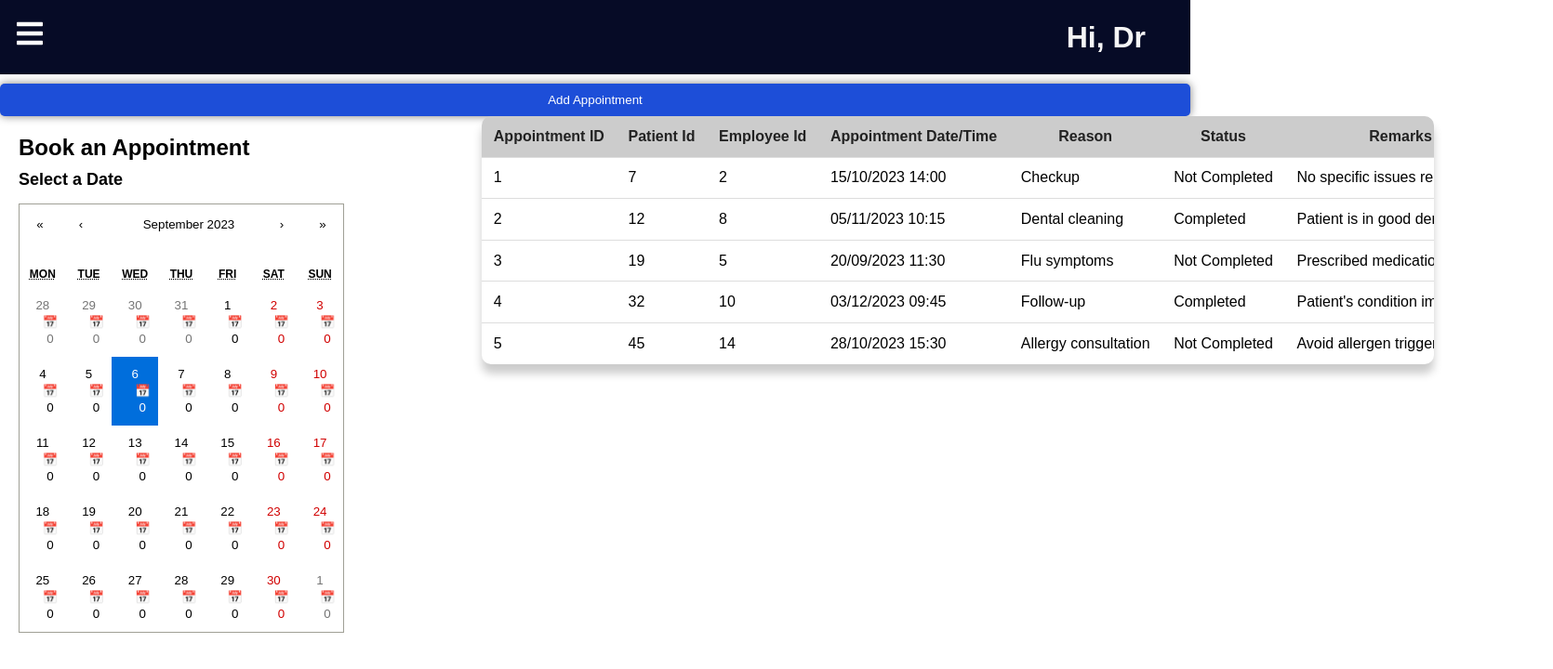
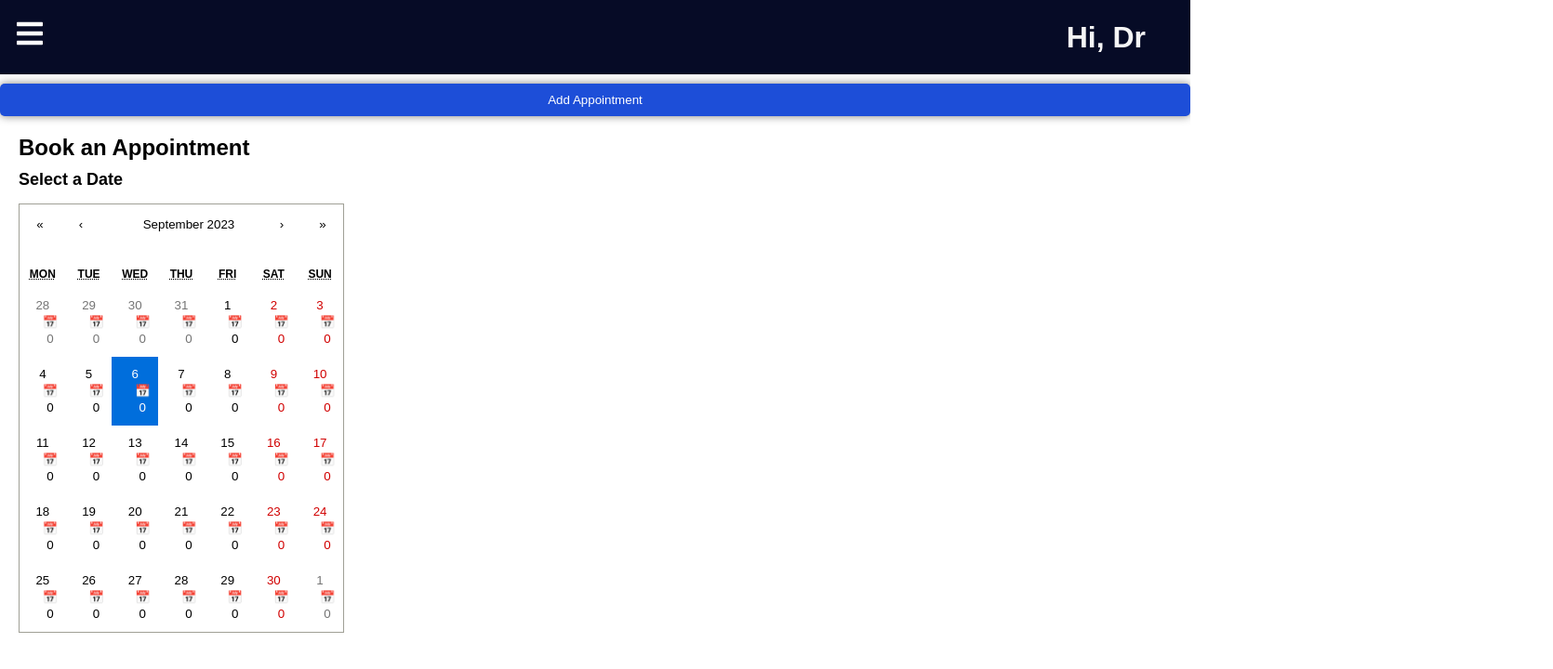
Before and after one commit to chewyuhan/FIT3164-MDS12-AutomatedHealthcareInformationSystem_Front_End, a React (Create React App) app in the folder v1/: page /appointment in a window 1280 px wide. Shown: the top 720 px of the page at 93% size, 1670 px wide, since content can reach past the window. Built offline with nearby package versions, Linux system fonts and the light colour scheme.

Commit message:
able to view in table the appointments on selected date

```diff
--- a/v1/src/components/Appointment/AppointmentTable.jsx
+++ b/v1/src/components/Appointment/AppointmentTable.jsx
@@ -1,65 +1,33 @@
-import React, { useState } from "react";
-import moment from 'moment';
-import { BsFillPencilFill, BsWhatsapp } from "react-icons/bs";
-import "./Table.css";
-import InfoModal from './AppointmentinfoModal';
+import React from "react";
 
-export const Table = ({ rows, editRow }) => {
-
-  const [modalInfo, setModalInfo] = useState({});
-  const [showModal, setShowModal] = useState(false);
-
-  const handleRowClick = (row) => {
-    setModalInfo(row);
-    setShowModal(true); // Show the modal when a row is clicked
-  };
-
+const AppointmentTable = ({ appointments }) => {
   return (
     <div className="table-wrapper">
+      <h2>Appointments for {appointments[0]?.date.toDateString()}</h2>
       <table className="table">
         <thead>
           <tr>
-            <th>Appointment ID</th>
-            <th>Patient Id</th>
-            <th>Employee Id</th>
-            <th>Appointment Date/Time</th>
+            <th>Doctor</th>
+            <th>Patient</th>
+            <th>Time</th>
             <th>Reason</th>
-            <th>Status</th>
             <th>Remarks</th>
-            <th>Actions</th>
           </tr>
         </thead>
         <tbody>
-          {rows.map((row, idx) => {
-            return (
-              <tr key={idx} className="clickable-row" onClick={() => handleRowClick(row)}>
-                <td>
-                  {row.appointmentId}
-                </td>
-                <td>{row.patientId}</td>
-                <td>{row.employeeId}</td>
-                <td>{moment(row.appointmentDateTime).format("DD/MM/YYYY HH:mm")}</td>
-                <td>{row.reason}</td>
-                <td>{row.completed ? "Completed" : "Not Completed"}</td>
-                <td className="expand">{row.remarks}</td>
-                <td className="fit">
-                  <div className="action-icons">
-                    <BsFillPencilFill
-                      className="edit-btn"
-                      onClick={() => editRow(idx)}
-                    />
-                  </div>
-                </td>
-              </tr>
-            );
-          })}
+          {appointments.map((appointment) => (
+            <tr key={appointment.time}>
+              <td>{appointment.doctor}</td>
+              <td>{appointment.patient}</td>
+              <td>{appointment.time}</td>
+              <td>{appointment.reason}</td>
+              <td className="expand">{appointment.remarks}</td>
+            </tr>
+          ))}
         </tbody>
       </table>
-      {showModal && (
-        <div className="modal-container">
-          <InfoModal modalInfo={modalInfo} onClose={() => setShowModal(false)} />
-        </div>
-      )}
     </div>
   );
 };
+
+export default AppointmentTable;
--- a/v1/src/components/Appointment/Table.css
+++ b/v1/src/components/Appointment/Table.css
@@ -1,23 +1,18 @@
 .table-wrapper {
-    width: 70%;
+  margin: auto;
 }
 
+/* Remove width property from .table class */
 .table {
-    display: block;
-    overflow: hidden;
-    table-layout: fixed;
+  display: flex;
+  overflow: auto;
   border-collapse: collapse;
   box-shadow: 0px 10px 10px #ccc;
-    border-radius: 10px;
   white-space: nowrap;
-    width: 100em;
-    max-width: 80%;
+  max-width: 100%; /* Adjust the maximum width as needed */
   margin: auto;
-    table-layout: auto;
-    overflow-x: auto;
-    position: relative;
+}
 
-  }
 
 .button {
   position: relative;
@@ -27,14 +22,12 @@
   border: none;
   background-color: #1d4ed8;
   color: #fff;
-    padding: 0.5rem ;
+  padding: 0.5rem;
   border-radius: 10px;
   cursor: pointer;
   box-shadow: 0px 5px 5px #ccc;
   margin: auto;
-
 }
-
 
 .table thead {
   background-color: #ccc;
@@ -80,24 +73,21 @@
 
 .actions {
   display: flex;
-    justify-content: space-between; /* This will add space between the icons */
-    justify-content: flex-start; /* Start from the left edge */
-    align-items: center; /* Vertically center the icons */
+  justify-content: space-between;
+  align-items: center;
 }
+
 .action-icons {
   display: flex;
-    gap: 10px; /* Adjust the gap to control spacing between icons */
-    justify-content: flex-start; /* Start from the left edge */
-    align-items: center; /* Vertically center the icons */
+  gap: 10px;
+  justify-content: flex-start;
+  align-items: center;
 }
-
 
 .actions svg {
   cursor: pointer;
-    margin: 2px; /* Add margin to the icons */
+  margin: 2px;
 }
-
-
 
 .delete-btn {
   color: #e10d05;
@@ -112,19 +102,18 @@
 }
 
 .clickable-text:hover {
-    background-color: #f5f5f5; /* Brighter grey color for the hover background */
+  background-color: #f5f5f5;
   box-shadow: 0 0 5px rgba(0, 0, 0, 0.3);
 }
 
 .clickable-row {
-    /* Your existing styles for the rows */
   position: relative;
 }
 
 .tooltip-box {
   display: none;
   position: absolute;
-    top: -30px; /* Adjust the distance above the cursor */
+  top: -30px;
   left: 50%;
   transform: translateX(-50%);
   background-color: #f0f0f0;
@@ -139,8 +128,8 @@
   display: block;
 }
 
-  .whatsapp-btn{
-    color:green;
+.whatsapp-btn {
+  color: green;
 }
 
-/*Modal css*/
+/* Modal css */
--- a/v1/src/pages/Appointment.css
+++ b/v1/src/pages/Appointment.css
@@ -31,8 +31,6 @@
 .calendar-container {
     margin-bottom: 20px;
 }
-
-
 
 .add-appointment-button:hover {
     background-color: #0056b3;
--- a/v1/src/pages/Appointment.js
+++ b/v1/src/pages/Appointment.js
@@ -4,7 +4,8 @@ import Sidebar from '../components/Sidebar/Sidebar';
 import Calendar from "react-calendar";
 import 'react-calendar/dist/Calendar.css';
 import axios from 'axios'; // Import Axios for making API requests
-import { Table } from '../components/Appointment/AppointmentTable';
+import AppointmentTable from "../components/Appointment/AppointmentTable";
+
 import './Appointment.css';
 
 //using dummy data
@@ -23,8 +24,6 @@ const Appointment = () => {
 
   // Used to open Modal
   const [rows, setRows] = useState(appointmentData);
-
-
 
 
 useEffect(() => {
@@ -72,6 +71,8 @@ useEffect(() => {
   };
 
   const handleSelectAppointmentTime = () => {
+    const doctorName = getDoctorNameById(selectedDoctorId);
+    const patientName = getPatientNameById(selectedPatientId);
     const appointment = {
       patientID: selectedPatientId,
       employeeID: selectedDoctorId,
@@ -80,15 +81,25 @@ useEffect(() => {
       remarks: "aa",
       reason: "aa",
       completed: false,
+      doctor: doctorName,
+      patient: patientName,
     };
     setAppointments([...appointments, appointment]);
   };
 
+
   const handleCalendarClick = (value) => {
-    const formattedDate = value.toISOString().split('T')[0];
-    const appointmentsForDay = appointments.filter(appointment => appointment.date.toISOString().split('T')[0] === formattedDate);
+    const formattedDate = value.toISOString().split("T")[0];
+    const appointmentsForDay = appointments
+      .filter((appointment) => appointment.date.toISOString().split("T")[0] === formattedDate)
+      .map((appointment) => ({
+        ...appointment,
+        doctor: getDoctorNameById(appointment.employeeID),
+        patient: getPatientNameById(appointment.patientID),
+      }));
     setSelectedAppointment(appointmentsForDay);
   };
+
 
 const getDoctorNameById = (employeeID) => {
   // console.log("Doctors:", doctors);
@@ -161,25 +172,14 @@ const getPatientNameById = (patientID) => {
               }}
             />
           </div>
+
         {Array.isArray(selectedAppointment) && selectedAppointment.length > 0 && (
           <div className="selected-appointment-details">
-            <h2>Appointments for {selectedAppointment[0]?.date.toDateString()}</h2>
-            <div className="centered-list">
-
-              <ul>
-                {selectedAppointment.map(appointment => (
-                  <li key={appointment.time}>
-                    <p>Doctor: {getDoctorNameById(appointment.employeeID)}</p>
-                    <p>Patient: {getPatientNameById(appointment.patientID)}</p>
-                    <p>Time: {appointment.time}</p>
-                    <p>Reason: {appointment.reason}</p>
-                    <p>Remarks: {appointment.remarks}</p>
-                  </li>
-                ))}
-              </ul>
-            </div>
+            {/* <h2>Appointments for {selectedAppointment[0]?.date.toDateString()}</h2> */}
+            {/* Remove the previous header */}
+            <AppointmentTable appointments={selectedAppointment} />
           </div>
-        )}<Table rows={rows} />
+        )}
 
       </div>
     </div>
```
Also changed, not shown: v1/src/components/PatientTable/Table.jsx (line endings or trailing spaces). Lines whose indentation alone changed are shown as unchanged.
